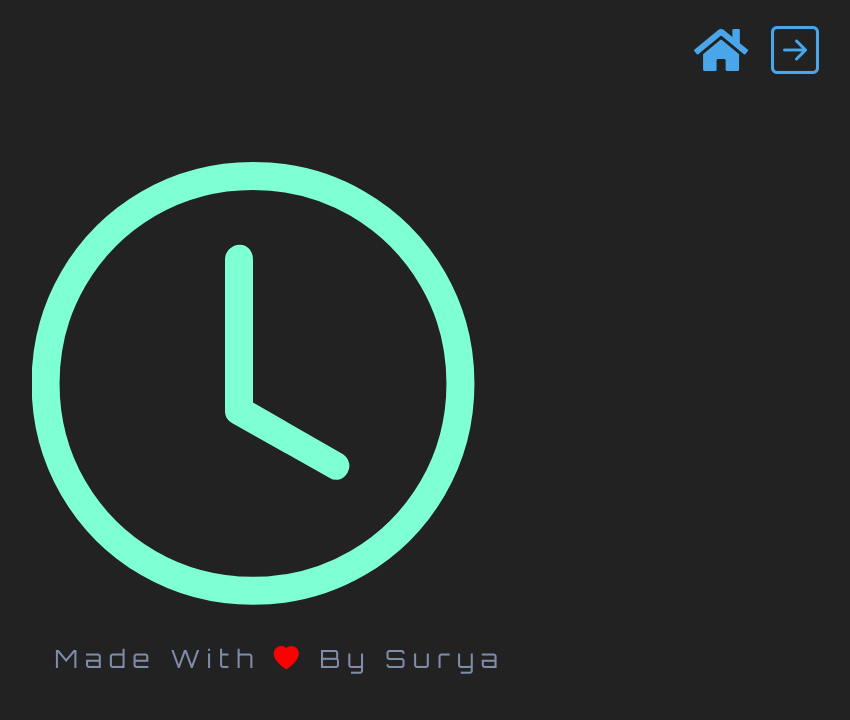
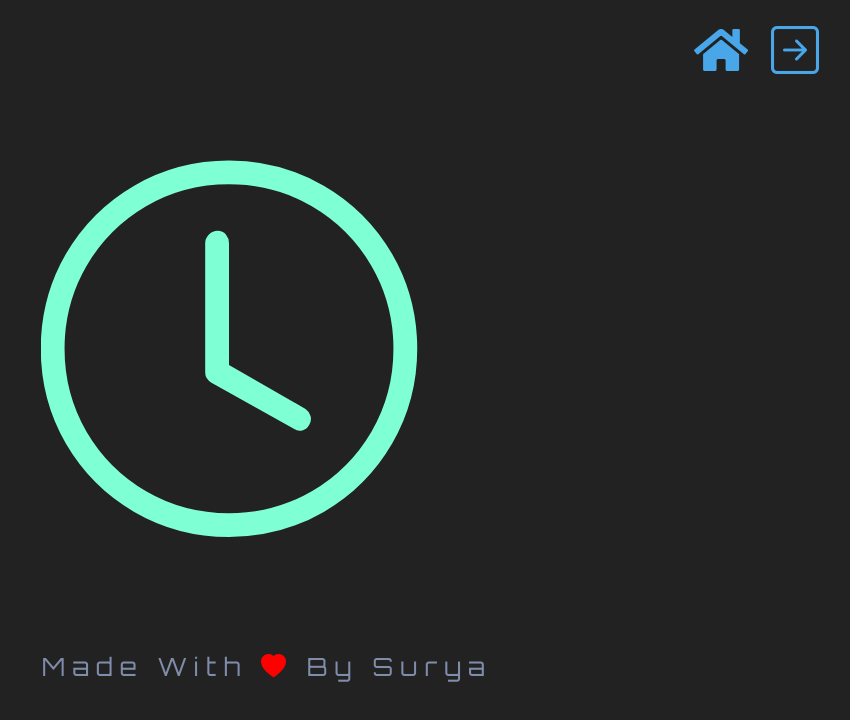
Before and after one commit to 20pa5a1210/Clock-JS, a plain HTML site: page index.html in a window 1280 px wide. Shown: the whole page, without its empty margins (419-1269 px from the left). Drawn offline with nearby package versions, Linux system fonts and the light colour scheme.

Commit message:
new changes

```diff
--- a/styles.css
+++ b/styles.css
@@ -323,7 +323,7 @@ body {
   left: 40%;
   top: 20%;
   color: aquamarine;
-  font-size: 20rem;
+  font-size: 17rem;
   text-align: center;
   transition: var(--transition);
   cursor: pointer;
@@ -339,9 +339,9 @@ body {
 .credit{
   position: fixed;
   /* top: 280px; */
-  top: 80%;
+  top: 81%;
   text-transform: capitalize;
-  left: 37%;
+  left: 36%;
   text-align: center;
   color: rgb(127, 141, 170);
   font-size: 25px;
```
